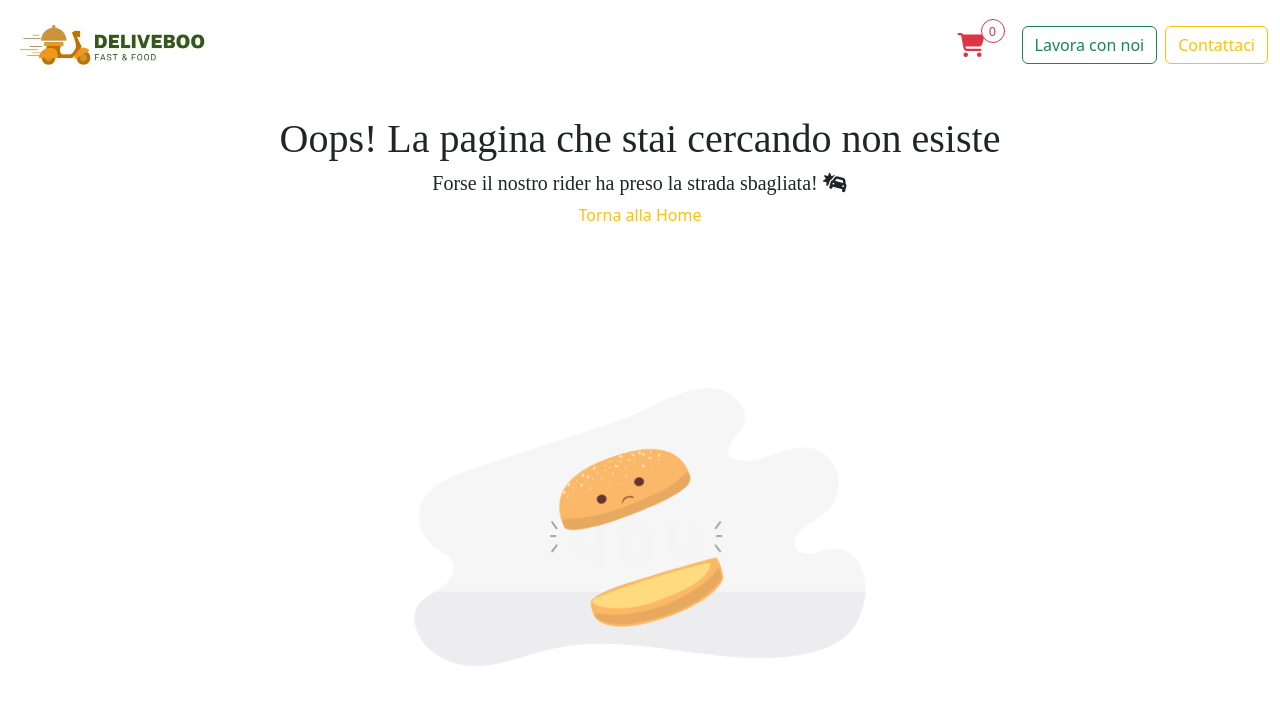
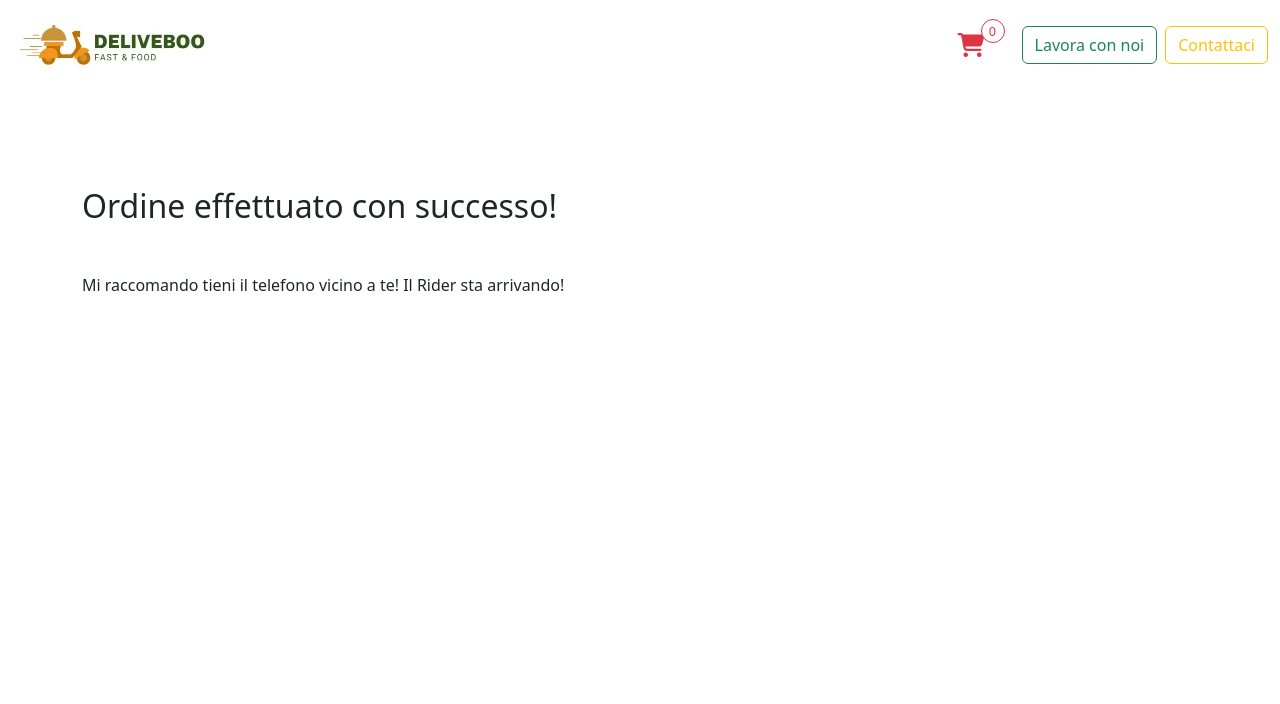
Before and after one commit to Denis-Turbatu/vite-vue-deliveboo, a Vue app: page /successo in a window 1280 px wide. Shown: the top 704 px of the page. Built offline with nearby package versions, Linux system fonts and the light colour scheme; what vue-braintree would draw is missing.

Commit message:
feat: adding two pages ContactUs and ThankYouPage

```diff
--- /dev/null
+++ b/src/pages/ContactUs.vue
@@ -0,0 +1,14 @@
+<script>
+    export default {
+        data() {
+            return {
+
+            }
+        }
+    }
+
+</script>
+
+<template>
+
+</template>
--- /dev/null
+++ b/src/pages/ThankYouPage.vue
@@ -0,0 +1,22 @@
+<script>
+    export default {
+        data() {
+            return {
+
+            }
+        }
+    }
+
+</script>
+
+<template>
+    <div class="container pt-5">
+        <h2 class="my-5">Ordine effettuato con successo!</h2>
+
+        <p>Mi raccomando tieni il telefono vicino a te! Il Rider sta arrivando!</p>
+
+        <!-- Qui inserire il riepologo dell'ordine -->
+        <!-- /Qui inserire il riepologo dell'ordine -->
+
+    </div>
+</template>
--- a/src/router.js
+++ b/src/router.js
@@ -5,6 +5,8 @@ import RestaurantPage from "./pages/RestaurantPage.vue";
 import PaymentPage from "./pages/PaymentPage.vue";
 import NotFoundPage from "./pages/NotFoundPage.vue";
 import OrderDetailsPage from "./pages/OrderDetailsPage.vue";
+import ContactUs from "./pages/ContactUs.vue";
+import ThankYouPage from "./pages/ThankYouPage.vue";
 
 const router = createRouter({
   history: createWebHistory(),
@@ -39,6 +41,18 @@ const router = createRouter({
       props: true
     },
     {
+      path: "/successo",
+      name: "successo",
+      component: ThankYouPage,
+      props: true
+    },
+    {
+      path: "/contattaci",
+      name: "contattaci",
+      component: ContactUs,
+      props: true
+    },
+    {
       //qualsiasi rotta tranne quelli specificati sopra
       path: "/:pathMatch(.*)*",
       name: "not-found",
```
